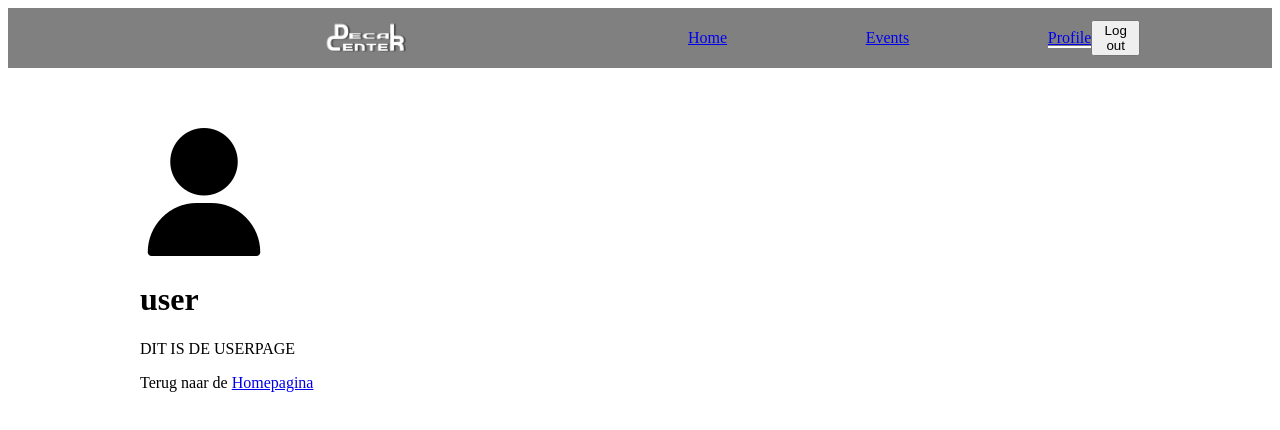
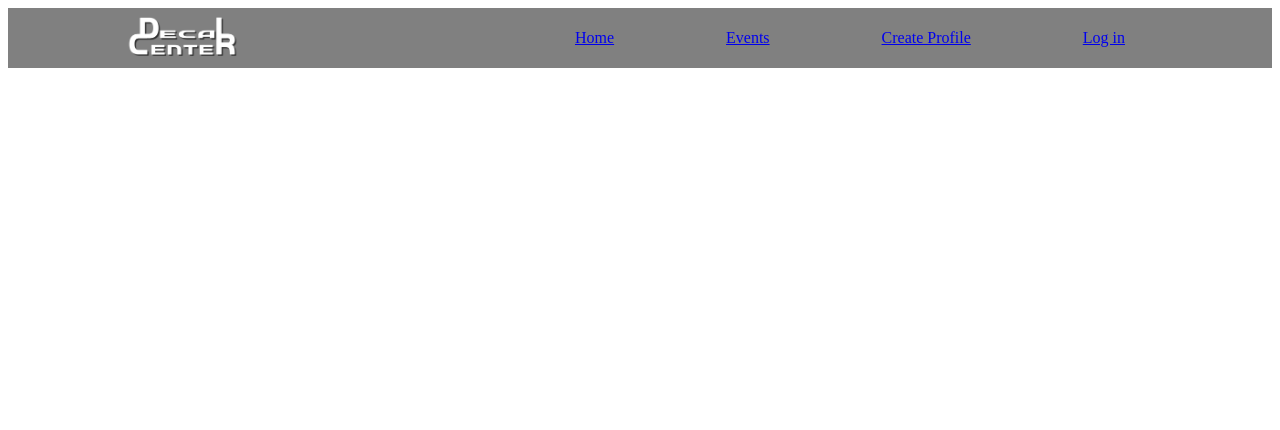
Before and after one commit to beltoon/DecalCenter, a React (Create React App) app: page /user in a window 1280 px wide. Shown: the top 430 px of the page. Built offline with nearby package versions, Linux system fonts and the light colour scheme.

Commit message:
navbar-linking

```diff
--- a/src/components/NavBar.js
+++ b/src/components/NavBar.js
@@ -1,11 +1,11 @@
 import React, {useContext} from "react";
-import {Link, NavLink, useHistory} from "react-router-dom";
-import logo from "../assets/decalcenter-small.png";
+import {Link, NavLink} from "react-router-dom";
+import logo from "../assets/decalcenter.png";
 import {AuthContext} from "../context/AuthContext";
 
 function NavBar() {
 
-    const history = useHistory();
+    // const history = useHistory();
     const {isAuth, userLogOutFunction, userLogInFunction} = useContext(AuthContext);
     console.log({isAuth})
 
@@ -14,9 +14,11 @@ function NavBar() {
 
             <div className="nav-container">
                 <Link to="/">
-                <span className="logo-container">
-                    <img src={logo} alt="logo"/>
-                </span>
+
+                    <img src={logo}
+                         alt="logo"
+                    className="decalcenterlogo"/>
+
                 </Link>
 
                 <ul>
@@ -29,31 +31,47 @@ function NavBar() {
                     </li>
 
                     <li>
-                        <NavLink to="/user" exact activeClassName="active-link">Profile</NavLink>
+                        {isAuth ?
+                        <NavLink to="/user" exact activeClassName="active-link">Profile</NavLink> :
+                            <NavLink to="/signup" exact activeClassName="active-link">Create Profile</NavLink>}
+                    </li>
+                    <li>
+                        {isAuth ? <NavLink
+                            to="/"
+                            onClick={userLogOutFunction}>
+                            Log out
+                        </NavLink> :
+                            <NavLink
+                                to="/user"
+                                onClick={userLogInFunction}
+                                //  onClick={() => history.push('/signin')}
+                            >
+                                Log in
+                            </NavLink>}
                     </li>
                 </ul>
 
 
-                {isAuth ? <button
-                    type="button"
-                    onClick={userLogOutFunction}>
-                    Log out
-                </button> : <div>
-                    <button
-                        type="button"
-                        onClick={userLogInFunction}
-                        //  onClick={() => history.push('/signin')}
-                    >
-                        Log in
-                    </button>
-                    <button
-                        type="button"
-                        onClick={() => history.push('/signup')}
-                    >
-                        Registreren
-                    </button>
+                {/*{isAuth ? <button*/}
+                {/*    type="button"*/}
+                {/*    onClick={userLogOutFunction}>*/}
+                {/*    Log out*/}
+                {/*</button> : <div>*/}
+                {/*    <button*/}
+                {/*        type="button"*/}
+                {/*        onClick={userLogInFunction}*/}
+                {/*        //  onClick={() => history.push('/signin')}*/}
+                {/*    >*/}
+                {/*        Log in*/}
+                {/*    </button>*/}
+                {/*    <button*/}
+                {/*        type="button"*/}
+                {/*        onClick={() => history.push('/signup')}*/}
+                {/*    >*/}
+                {/*        Registreren*/}
+                {/*    </button>*/}
+                {/*</div>}*/}
 
-                </div>}
             </div>
         </nav>
     )
--- a/src/context/AuthContext.js
+++ b/src/context/AuthContext.js
@@ -3,7 +3,7 @@ import React, {createContext, useState} from 'react';
 export const AuthContext = createContext({});
 
 function AuthContextProvider({children}) {
-    const [isAuth, toggleIsAuth] = useState(true);
+    const [isAuth, toggleIsAuth] = useState(false);
 
     function userLogIn() {
         if (isAuth === false) {
--- a/src/index.css
+++ b/src/index.css
@@ -6,6 +6,7 @@
 
 .nav-container {
   width: 1000px;
+  margin-right: 30px;
   display: flex;
   justify-content: space-between;
   align-items: center;
@@ -27,13 +28,22 @@ ul {
   align-items: center;
 }
 
+li:hover{
+  box-shadow: 0 0 2px 1px rgba(0, 140, 186, 1);
+}
+
 .active-link {
   border-bottom: 2px solid white;
 }
 
-.nav-container img {
-  height: 500px;
-  /*fout hieronder*/
-  margin-top: 100px;
-  margin-right: 8px;
+/*.nav-container img {*/
+/*  image-rendering: auto;*/
+/*  !*height: 500px;*!*/
+/*  !*fout hieronder*!*/
+/*  margin-top: 100px;*/
+/*  margin-right: 8px;*/
+/*}*/
+
+.decalcenterlogo {
+  height: 40px;
 }
--- a/src/pages/EventPage.js
+++ b/src/pages/EventPage.js
@@ -6,6 +6,8 @@ function EventPage() {
         <div className="page-container">
             <PageHeader title="event"/>
 
+            <h2>CREATE NEW EVENT</h2>
+
             <p>DIT IS DE EVENTPAGE</p>
         </div>
     )
--- a/src/pages/HomePage.js
+++ b/src/pages/HomePage.js
@@ -1,7 +1,7 @@
 import React from "react";
 import PageHeader from "../components/PageHeader";
 import logo from "../assets/box.png"
-import {Link, useHistory} from "react-router-dom";
+import {useHistory} from "react-router-dom";
 
 
 function HomePage() {
@@ -21,7 +21,11 @@ return (
             Ga naar een event!
         </button>
 
-        <p>ga naar je eigen <Link to="/user">profiel</Link></p>
+        <p>-----
+        Hier komen de decals/events incl. zoekfunctie -----</p>
+
+
+        {/*<p>ga naar je eigen <Link to="/user">profiel</Link></p>*/}
     </div>
 );
 }
--- a/src/pages/UserProfile.js
+++ b/src/pages/UserProfile.js
@@ -8,7 +8,9 @@ function UserProfile() {
         <div className="page-container">
             <PageHeader icon={user} title="user"/>
 
-            <p>DIT IS DE USERPAGE</p>
+            <h2>Welcome!</h2>
+
+            <p>In the overview below you'll find information about upcoming events and brands that may be interesting for you!</p>
 
             <p>Terug naar de <Link to="/">Homepagina</Link></p>
         </div>
```
Also changed, not shown: src/assets/decalcenter.png (added).
